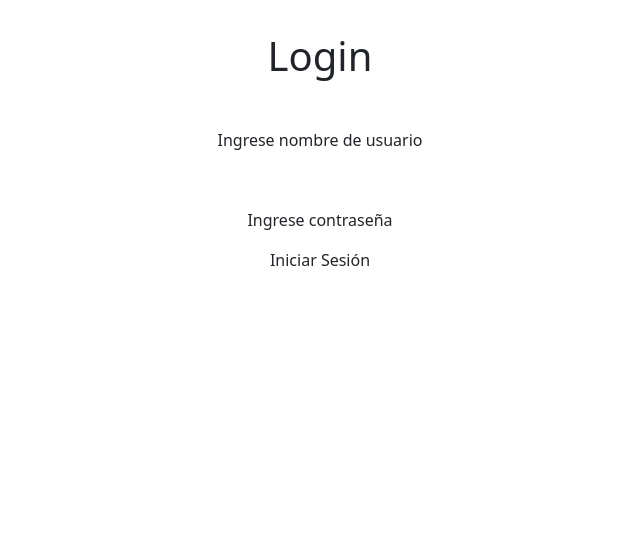
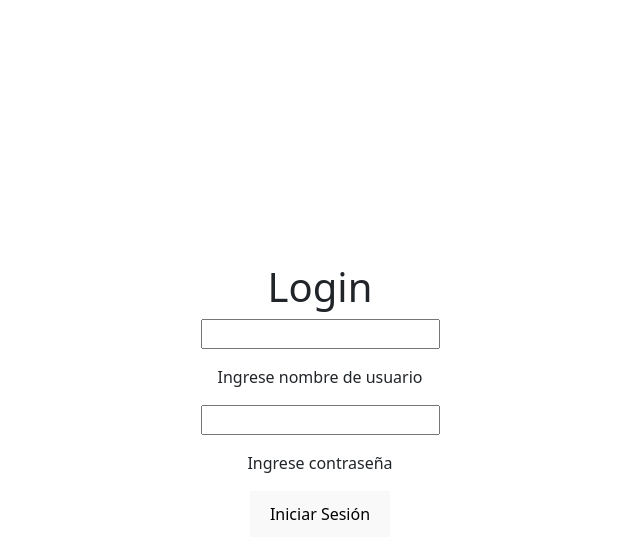
Before and after one commit to sergiohomet/proyecto-3-grupo-2, a React (Vite) app: page / in a window 1280 px wide. Shown: the top 558 px of the page, without its empty margins (320-960 px from the left). Built offline with nearby package versions, Linux system fonts and the light colour scheme.

Commit message:
estilos gral login

```diff
--- a/src/index.css
+++ b/src/index.css
@@ -1,3 +1,69 @@
-@tailwind base;
-@tailwind components;
-@tailwind utilities;
+:root {
+    font-family: Inter, system-ui, Avenir, Helvetica, Arial, sans-serif;
+    line-height: 1.5;
+    font-weight: 400;
+
+    color-scheme: light dark;
+    color: rgba(255, 255, 255, 0.87);
+    background-color: #242424;
+
+    font-synthesis: none;
+    text-rendering: optimizeLegibility;
+    -webkit-font-smoothing: antialiased;
+    -moz-osx-font-smoothing: grayscale;
+    -webkit-text-size-adjust: 100%;
+  }
+
+  a {
+    font-weight: 500;
+    color: #646cff;
+    text-decoration: inherit;
+  }
+  a:hover {
+    color: #535bf2;
+  }
+
+  body {
+    margin: 0;
+    display: flex;
+    place-items: center;
+    min-width: 320px;
+    min-height: 100vh;
+  }
+
+  h1 {
+    font-size: 3.2em;
+    line-height: 1.1;
+  }
+
+  button {
+    border-radius: 8px;
+    border: 1px solid transparent;
+    padding: 0.6em 1.2em;
+    font-size: 1em;
+    font-weight: 500;
+    font-family: inherit;
+    background-color: #1a1a1a;
+    cursor: pointer;
+    transition: border-color 0.25s;
+  }
+  button:hover {
+    border-color: #646cff;
+  }
+  button:focus,
+  button:focus-visible {
+    outline: 4px auto -webkit-focus-ring-color;
+  }
+
+  @media (prefers-color-scheme: light) {
+    :root {
+      color: #213547;
+      background-color: #ffffff;
+    }
+    a:hover {
+      color: #747bff;
+    }
+    button {
+      background-color: #f9f9f9;
+    }
+  }
```
